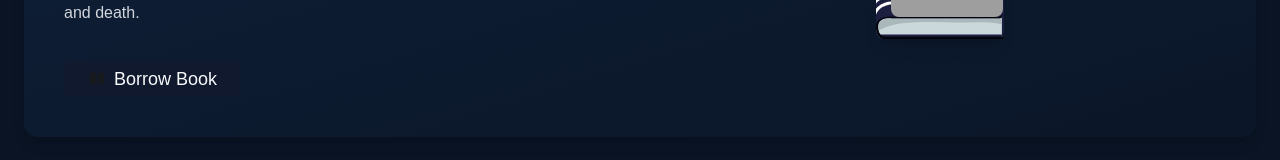
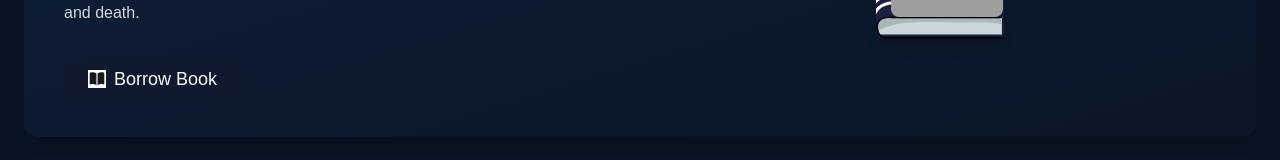
Before and after one commit to rahulrajput34/library-management, a Next.js app: page / in a window 1280 px wide. Shown: the part 389-549 px from the top of the page. Built offline with nearby package versions, Linux system fonts and the light colour scheme; grey boxes are pictures that could not be loaded; a web font is replaced by a local one.

Commit message:
Refactor Image component usage for consistent styling in BookOverview

```diff
--- a/components/BookOverview.tsx
+++ b/components/BookOverview.tsx
@@ -42,7 +42,13 @@ const BookOverview = ({
         </p>
         <span className="hidden sm:block">•</span>
         <div className="flex items-center gap-1">
-          <Image src="/icons/star.svg" alt="rating" width={18} height={18} />
+          <Image
+            src="/icons/star.svg"
+            alt="rating"
+            width={18}
+            height={18}
+            className="object-contain"
+          />
           <span>{rating.toFixed(1)}/5</span>
         </div>
       </div>
@@ -61,7 +67,13 @@ const BookOverview = ({
       <p className="max-w-prose text-gray-300">{description}</p>
 
       <Button className="mt-4 w-fit gap-2 bg-[#10192e] px-6 py-3 font-bebas-neue text-lg hover:bg-[#1c2640]">
-        <Image src="/icons/book.svg" alt="" width={18} height={18} />
+        <Image
+          src="/icons/book.svg"
+          alt=""
+          width={18}
+          height={18}
+          className="object-contain bg-white"
+        />
         Borrow Book
       </Button>
     </div>
@@ -74,7 +86,7 @@ const BookOverview = ({
       <BookCover
         coverImage={cover}
         coverColor={color}
-        className="absolute left-10 top-8 -z-10 rotate-12 opacity-40 blur-[2px] max-sm:hidden"
+        className="absolute left-10 top-8 -z-10 rotate-12 opacity-40 blur-[2px]"
       />
     </div>
   </section>
```
